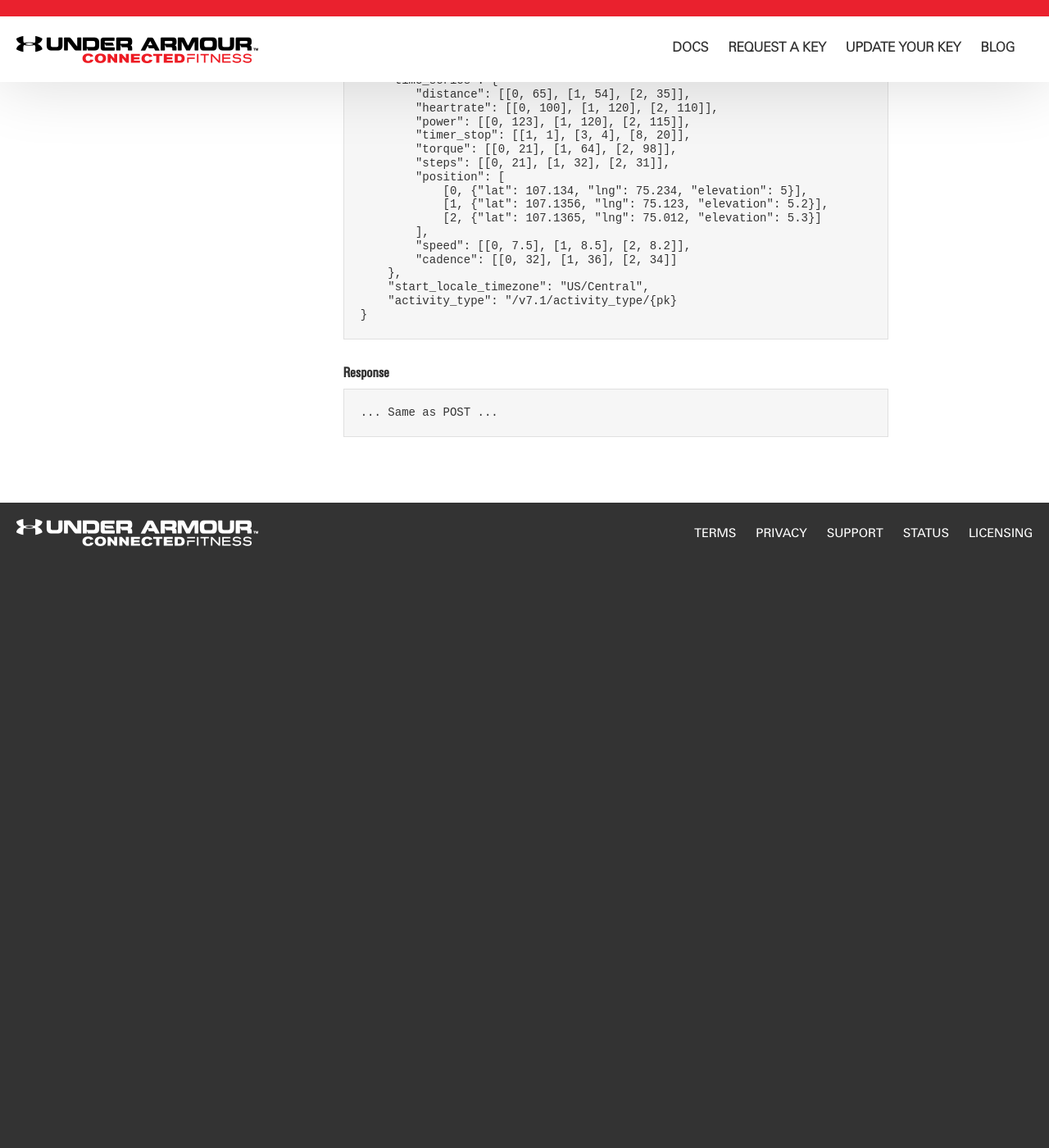
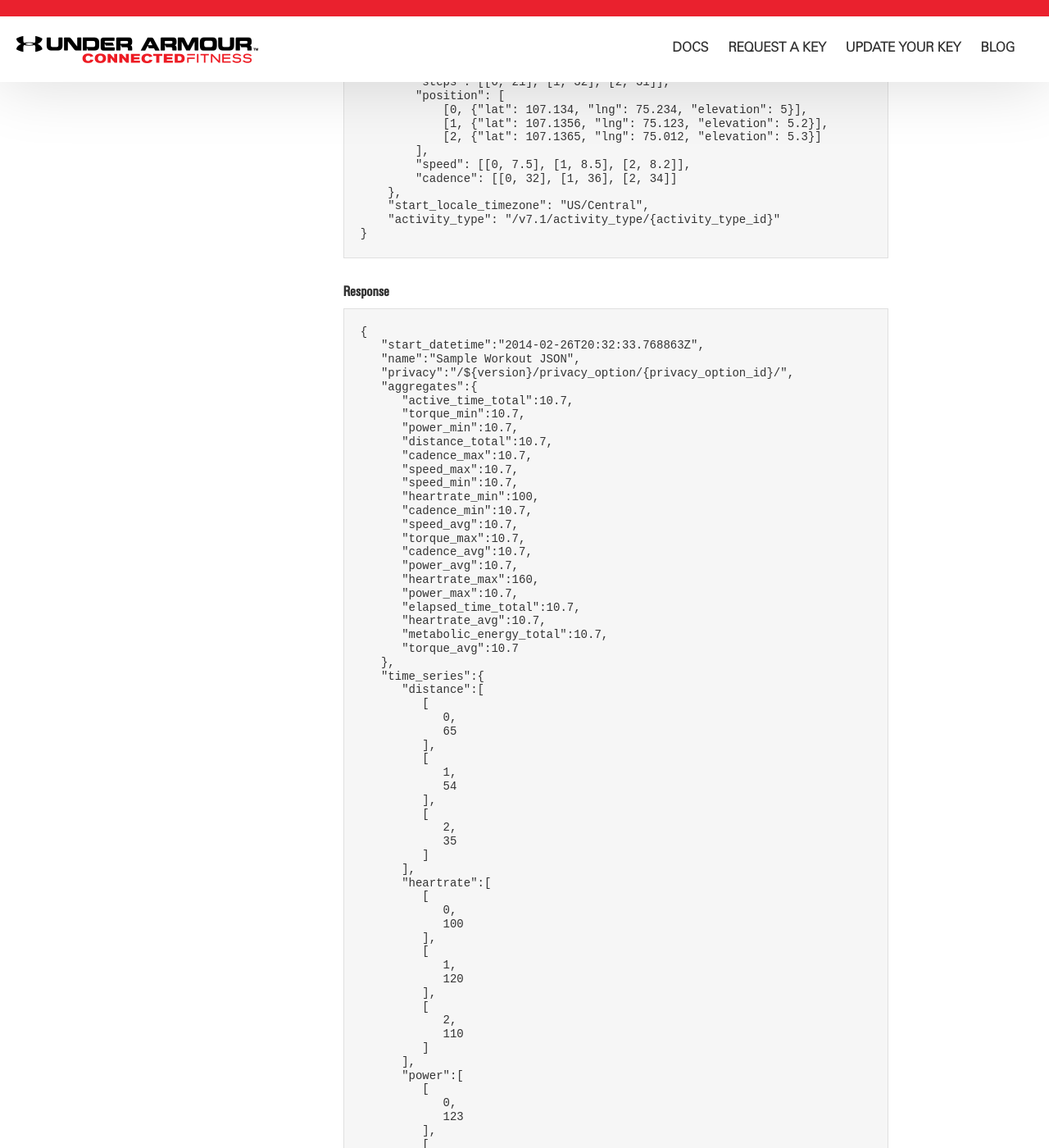
Before and after one commit to jeudyx/jeudyx.github.io, a Jekyll site: the page built from docs/v71/Workout.md, in a window 1280 px wide and 1400 px high, scrolled down 16266 px. Shown: the whole window at 82% size. Built offline with Jekyll 4.4.1, drawn with Linux system fonts in a browser that asks for light colours; before the commit the page ends 16952 px from its top, so only the background shows below that; some of the changed text lies outside the part shown.

Commit message:
Update Workout documentation
- Fix up a few bad json issues, like a missing paranthesis.
- Convert references to resource ids to preferred `resource_name_id` format.
- Remove Record/internal specific functionality like `mentions` and `pages` from the Workout resource (non-breaking, deprecated).
- Update responses that were missing _links structure in documenation.

````diff
--- a/docs/v71/Workout.md
+++ b/docs/v71/Workout.md
@@ -40,7 +40,6 @@
 | `reference_key`                     | Represents a {{page.title}} uniquely in environment in which the {{page.title}} was recorded.                                                                                                                                                                                                                                                    | String.                                                   |                                              | **GET:** required **POST:** optional **PUT:** optional                                                                                                           |
 | `source`                            | The name of the source that recorded the {{page.title}}.                                                                                                                                                                                                                                                                                  | String.                                                   |                                              | **GET:** required                                                                                                                                                |
 | `attachments`                       | For attaching an image to this {{page.title}}. See [`Image`](/docs/{{page.versionhref}}_Image) and [`Activity Story`](/docs/{{page.versionhref}}_Activity_Story).                                                                                                                                                                                                                 | {ATTACHMENTS} object.                                     |                                              | **POST:** optional **PUT:** optional                                                                                                                             |
-| `mentions`                          | An array of [`User`](/docs/{{page.versionhref}}_User) and/or [`Page`](/docs/{{page.versionhref}}_Page) mentions associated with this {{page.title}}. Start and end indexes refer to the `notes` attribute.                                                                                                                                                                        | Array of mention objects.                                 |                                              | **POST:** optional **PUT:** optional                                                                                                                             |
 | `sharing`                           | Dictionary indicating which social networks to share this {{page.title}} with. Valid keys are `facebook` and `twitter`.                                                                                                                                                                                                                   | Dictionary of sharing indicators.                         |                                              | **POST:** optional **PUT:** optional                                                                                                                             |
 | `notes`                             | The notes that describe the {{page.title}}.                                                                                                                                                                                                                                                                                               | String.                                                   |                                              | **GET:** required **POST:** optional **PUT:** optional                                                                                                           |
 | `aggregates`                        | The aggregates are a simple key-value dictionary. Some keys are represented discretely, while others are cumulative.                                                                                                                                                                                                               | {AGGREGATES} object.                                      |                                              | **GET:** required **POST:** required **PUT:** required                                                                                                           |
@@ -129,37 +128,37 @@
 
 ```json
 {
-    "start_datetime": "2014-08-05T01:36:56+00:00",
+    "start_datetime": "2014-08-04T01:36:56+00:00",
     "name": "Hiked 2.22 mi on 08\/04\/2014",
     "updated_datetime": "2014-08-05T01:20:23+00:00",
     "created_datetime": "2014-08-05T01:20:23+00:00",
-    "notes": "",
+    "notes": "A great workout!",
     "reference_key": null,
     "start_locale_timezone": "America\/Los_Angeles",
     "source": "Android_Hike",
     "_links": {
         "privacy": [{
-            "href": "\/{{page.version}}\/privacy_option\/3\/",
-            "id": "3"
+            "href": "\/{{page.version}}\/privacy_option\/{privacy_option_id}\/",
+            "id": "{privacy_option_id}"
         }],
         "self": [{
-            "href": "\/{{page.version}}\/workout\/{Workout ID}\/",
-            "id": "{Workout ID}"
+            "href": "\/{{page.version}}\/workout\/{id}\/",
+            "id": "{id}"
         }],
         "documentation": [{
             "href": "https:\/\/developer.underarmour.com\/docs\/${doc_uri}"
         }],
         "user": [{
-            "href": "\/{{page.version}}\/user\/{User ID}\/",
-            "id": "{User ID}"
+            "href": "\/{{page.version}}\/user\/{user_id}\/",
+            "id": "{user_id}"
         }],
         "route": [{
-            "href": "\/{{page.version}}\/route\/{Route ID}\/",
-            "id": "{Route ID}"
+            "href": "\/{{page.version}}\/route\/{route_id}\/",
+            "id": "{route_id}"
         }],
         "activity_type": [{
-            "href": "\/{{page.version}}\/activity_type\/109\/",
-            "id": "109"
+            "href": "\/{{page.version}}\/activity_type\/{activity_type_id}\/",
+            "id": "{activity_type_id}"
         }]
     },
     "has_time_series": true,
@@ -187,7 +186,7 @@
 
 ### GET {{page.title}} collection
 
-###### Request `GET: /{{page.version}}/workout/?user={User ID}`
+###### Request `GET: /{{page.version}}/workout/?user={user_id}`
 
 ###### Response
 
@@ -195,7 +194,7 @@
 {
     "_links": {
         "self": [{
-            "href": "\/{{page.version}}\/workout\/?limit=20&user={User ID}&offset=0"
+            "href": "\/{{page.version}}\/workout\/?limit=20&user={user_id}&offset=0"
         }],
         "documentation": [{
             "href": "https:\/\/developer.underarmour.com\/docs\/${doc_uri}"
@@ -207,30 +206,30 @@
             "name": "Hiked 4.41 mi on 06\/23\/2014",
             "updated_datetime": "2014-06-24T02:27:22+00:00",
             "created_datetime": "2014-06-24T02:27:22+00:00",
-            "notes": "",
+            "notes": "A great workout!",
             "reference_key": null,
             "start_locale_timezone": "America\/Los_Angeles",
             "source": "Android_Hike",
             "_links": {
                 "self": [{
-                    "href": "\/{{page.version}}\/workout\/{Workout ID}\/",
-                    "id": "{Workout ID}"
+                    "href": "\/{{page.version}}\/workout\/{workout_id}\/",
+                    "id": "{workout_id}"
                 }],
                 "route": [{
-                    "href": "\/{{page.version}}\/route\/{Route ID}\/",
-                    "id": "{Route ID}"
+                    "href": "\/{{page.version}}\/route\/{route_id}\/",
+                    "id": "{route_id}"
                 }],
                 "activity_type": [{
-                    "href": "\/{{page.version}}\/activity_type\/109\/",
-                    "id": "109"
+                    "href": "\/{{page.version}}\/activity_type\/{activity_type_id}\/",
+                    "id": "{activity_type_id}"
                 }],
                 "user": [{
-                    "href": "\/{{page.version}}\/user\/{User ID}\/",
-                    "id": "{User ID}"
+                    "href": "\/{{page.version}}\/user\/{user_id}\/",
+                    "id": "{user_id}"
                 }],
                 "privacy": [{
-                    "href": "\/{{page.version}}\/privacy_option\/3\/",
-                    "id": "3"
+                    "href": "\/{{page.version}}\/privacy_option\/{privacy_option_id}\/",
+                    "id": "{privacy_option_id}"
                 }]
             },
             "has_time_series": true,
@@ -257,33 +256,18 @@
 {
     "start_datetime": "2014-02-26T20:32:33.768863Z",
     "name": "Sample Workout JSON",
-    "privacy": "/{{page.version}}/privacy_option/1/",
+    "privacy": "/{{page.version}}/privacy_option/{privacy_option_id}/",
     "attachments": {
         "items": [ {
             "object": {
                 "type": "photo"
                 }
-            } ]
-        }
-    }
-    "mentions": [
-        {
-            "type": "user",
-            "id": "/{{page.version}}/user/42976235/",
-            "start_index": 20,
-            "end_index": 27
-        },
-        {
-            "type": "page",
-            "id": "/{{page.version}}/page/54362782/",
-            "start_index": 30,
-            "end_index": 42
-        }
-    ],
+        } ]
+    },
     "sharing": {
         "facebook": true,
         "twitter": false
-    }
+    },
     "aggregates": {
         "active_time_total": 10.7,
         "torque_min": 10.7,
@@ -321,7 +305,7 @@
         "cadence": [[0, 32], [1, 36], [2, 34]]
     },
     "start_locale_timezone": "US/Central",
-    "activity_type": "/{{page.version}}/activity_type/{id}
+    "activity_type": "/{{page.version}}/activity_type/{activity_type_id}"
 }
 ```
 
@@ -331,7 +315,7 @@
 {
    "start_datetime":"2014-02-26T20:32:33.768863Z",
    "name":"Sample Workout JSON",
-   "privacy":"/{{page.version}}/privacy_option/1/",
+   "privacy":"/{{page.version}}/privacy_option/{privacy_option_id}/",
    "aggregates":{
       "active_time_total":10.7,
       "torque_min":10.7,
@@ -494,7 +478,29 @@
       ]
    },
    "start_locale_timezone":"US/Central",
-   "activity_type":"/{{page.version}}/activity_type/11/"
+   "activity_type":"/${version}/activity_type/{activity_type_id}/",
+   "_links": {
+      "self": [{
+        "href": "\/${version}\/workout\/{workout_id}\/",
+        "id": "{workout_id}"
+      }],
+      "route": [{
+        "href": "\/${version}\/route\/{route_id}\/",
+        "id": "{route_id}"
+      }],
+      "activity_type": [{
+        "href": "\/${version}\/activity_type\/{activity_type_id}\/",
+        "id": "{activity_type_id}"
+      }],
+      "user": [{
+        "href": "\/${version}\/user\/{user_id}\/",
+        "id": "{user_id}"
+      }],
+      "privacy": [{
+        "href": "\/${version}\/privacy_option\/{privacy_option_id}\/",
+        "id": "{privacy_option_id}"
+      }]
+   }
 }
 ```
 
@@ -506,7 +512,7 @@
 {
     "start_datetime": "2014-02-26T20:32:33.768863Z",
     "name": "Sample Workout JSON",
-    "privacy": "/{{page.version}}/privacy_option/1/",
+    "privacy": "/{{page.version}}/privacy_option/{privacy_option_id}/",
     "aggregates": {
         "active_time_total": 10.7,
         "torque_min": 10.7,
@@ -544,12 +550,202 @@
         "cadence": [[0, 32], [1, 36], [2, 34]]
     },
     "start_locale_timezone": "US/Central",
-    "activity_type": "/{{page.version}}/activity_type/{pk}
+    "activity_type": "/{{page.version}}/activity_type/{activity_type_id}"
 }
 ```
 
 ###### Response
 
+```json
+{
+   "start_datetime":"2014-02-26T20:32:33.768863Z",
+   "name":"Sample Workout JSON",
+   "privacy":"/${version}/privacy_option/{privacy_option_id}/",
+   "aggregates":{
+      "active_time_total":10.7,
+      "torque_min":10.7,
+      "power_min":10.7,
+      "distance_total":10.7,
+      "cadence_max":10.7,
+      "speed_max":10.7,
+      "speed_min":10.7,
+      "heartrate_min":100,
+      "cadence_min":10.7,
+      "speed_avg":10.7,
+      "torque_max":10.7,
+      "cadence_avg":10.7,
+      "power_avg":10.7,
+      "heartrate_max":160,
+      "power_max":10.7,
+      "elapsed_time_total":10.7,
+      "heartrate_avg":10.7,
+      "metabolic_energy_total":10.7,
+      "torque_avg":10.7
+   },
+   "time_series":{
+      "distance":[
+         [
+            0,
+            65
+         ],
+         [
+            1,
+            54
+         ],
+         [
+            2,
+            35
+         ]
+      ],
+      "heartrate":[
+         [
+            0,
+            100
+         ],
+         [
+            1,
+            120
+         ],
+         [
+            2,
+            110
+         ]
+      ],
+      "power":[
+         [
+            0,
+            123
+         ],
+         [
+            1,
+            120
+         ],
+         [
+            2,
+            115
+         ]
+      ],
+      "timer_stop":[
+         [
+            1,
+            1
+         ],
+         [
+            3,
+            4
+         ],
+         [
+            8,
+            20
+         ]
+      ],
+      "torque":[
+         [
+            0,
+            21
+         ],
+         [
+            1,
+            64
+         ],
+         [
+            2,
+            98
+         ]
+      ],
+      "steps":[
+         [
+            0,
+            21
+         ],
+         [
+            1,
+            32
+         ],
+         [
+            2,
+            31
+         ]
+      ],
+      "position":[
+         [
+            0,
+            {
+               "lat":107.134,
+               "lng":75.234,
+               "elevation":5
+            }
+         ],
+         [
+            1,
+            {
+               "lat":107.1356,
+               "lng":75.123,
+               "elevation":5.2
+            }
+         ],
+         [
+            2,
+            {
+               "lat":107.1365,
+               "lng":75.012,
+               "elevation":5.3
+            }
+         ]
+      ],
+      "speed":[
+         [
+            0,
+            7.5
+         ],
+         [
+            1,
+            8.5
+         ],
+         [
+            2,
+            8.2
+         ]
+      ],
+      "cadence":[
+         [
+            0,
+            32
+         ],
+         [
+            1,
+            36
+         ],
+         [
+            2,
+            34
+         ]
+      ]
+   },
+   "start_locale_timezone":"US/Central",
+   "activity_type":"/${version}/activity_type/{activity_type_id}/",
+   "_links": {
+      "self": [{
+        "href": "\/${version}\/workout\/{workout_id}\/",
+        "id": "{workout_id}"
+      }],
+      "route": [{
+        "href": "\/${version}\/route\/{route_id}\/",
+        "id": "{route_id}"
+      }],
+      "activity_type": [{
+        "href": "\/${version}\/activity_type\/{activity_type_id}\/",
+        "id": "{activity_type_id}"
+      }],
+      "user": [{
+        "href": "\/${version}\/user\/{user_id}\/",
+        "id": "{user_id}"
+      }],
+      "privacy": [{
+        "href": "\/${version}\/privacy_option\/{privacy_option_id}\/",
+        "id": "{privacy_option_id}"
+      }]
+   }
+}
+
 ```
-... Same as POST ...
-```
````
